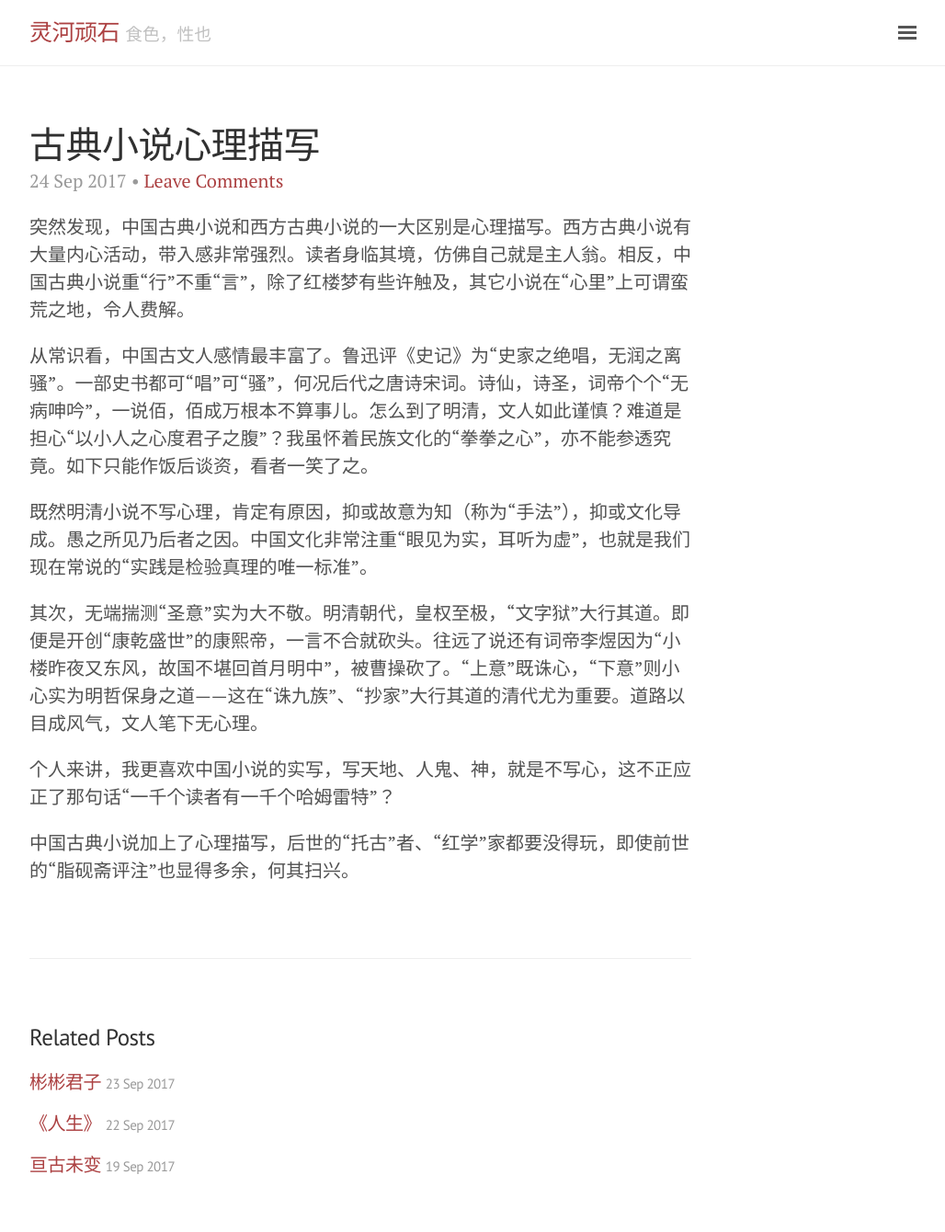
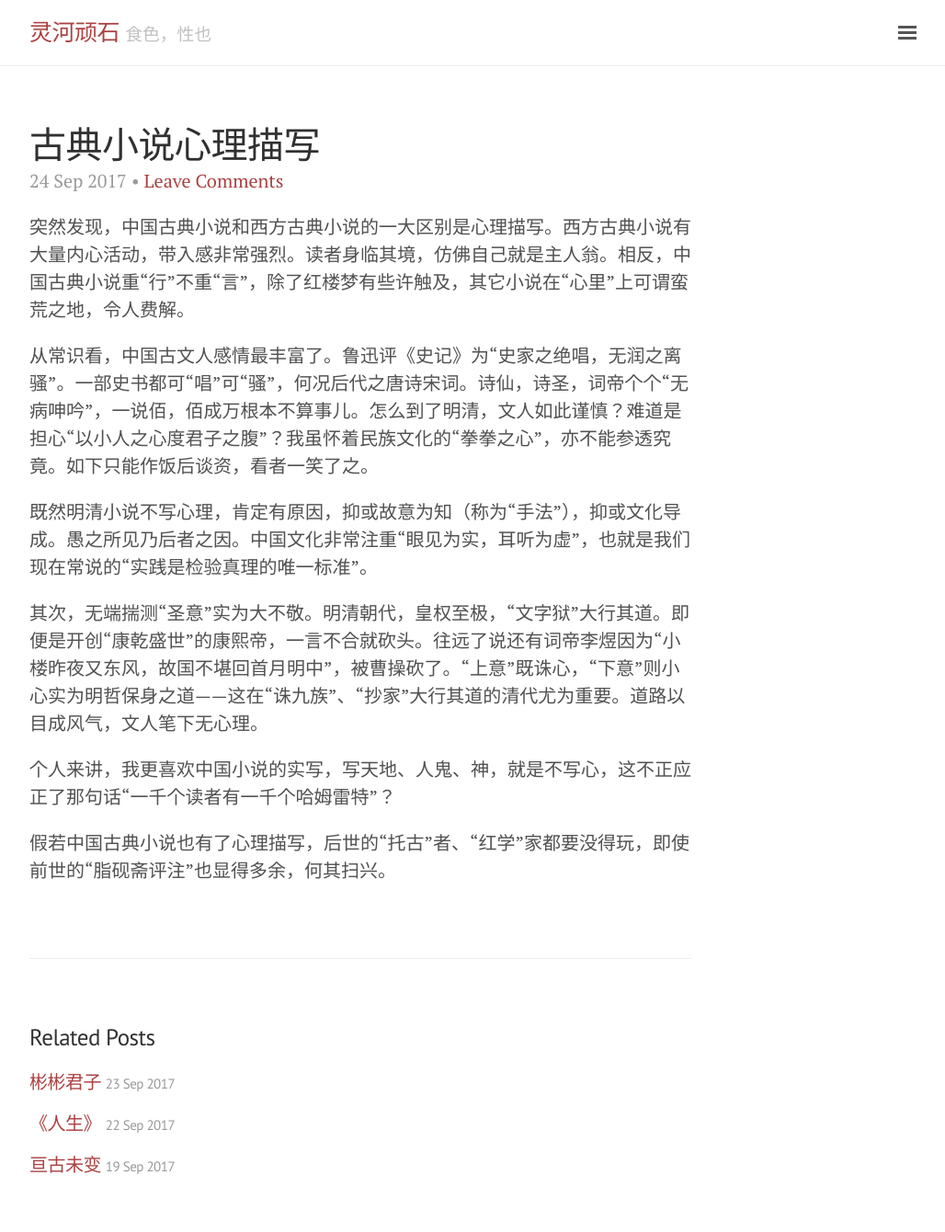
Before and after one commit to outsinre/zh-blog, a Jekyll site: the page built from _posts/2017-09-24-mental.md, in a window 1280 px wide. Shown: the whole page at 92% size, without its empty margins (248-1276 px from the left). Built offline with Jekyll 4.4.1, drawn with Linux system fonts in a browser that asks for light colours; comment, search, counter and statistics services are not loaded.

Commit message:
mental misc

```diff
--- a/_posts/2017-09-24-mental.md
+++ b/_posts/2017-09-24-mental.md
@@ -13,4 +13,4 @@ title: 古典小说心理描写
 
 个人来讲，我更喜欢中国小说的实写，写天地、人鬼、神，就是不写心，这不正应正了那句话“一千个读者有一千个哈姆雷特”？
 
-中国古典小说加上了心理描写，后世的“托古”者、“红学”家都要没得玩，即使前世的“脂砚斋评注”也显得多余，何其扫兴。
+假若中国古典小说也有了心理描写，后世的“托古”者、“红学”家都要没得玩，即使前世的“脂砚斋评注”也显得多余，何其扫兴。
```
